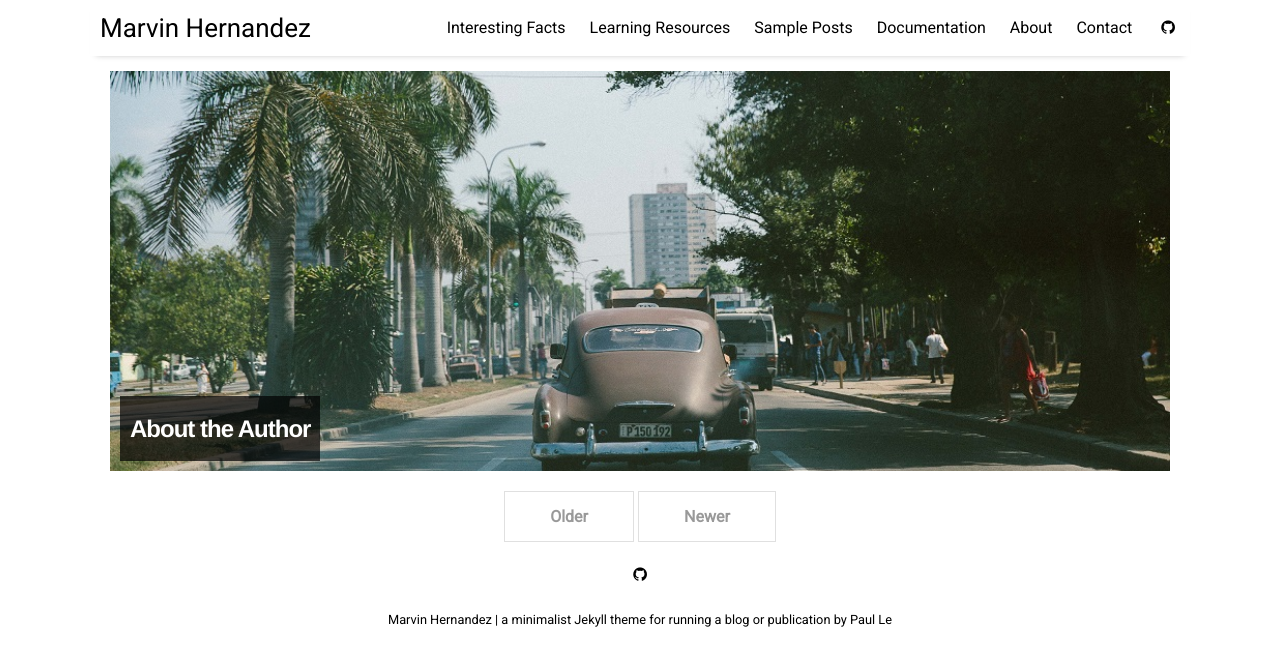
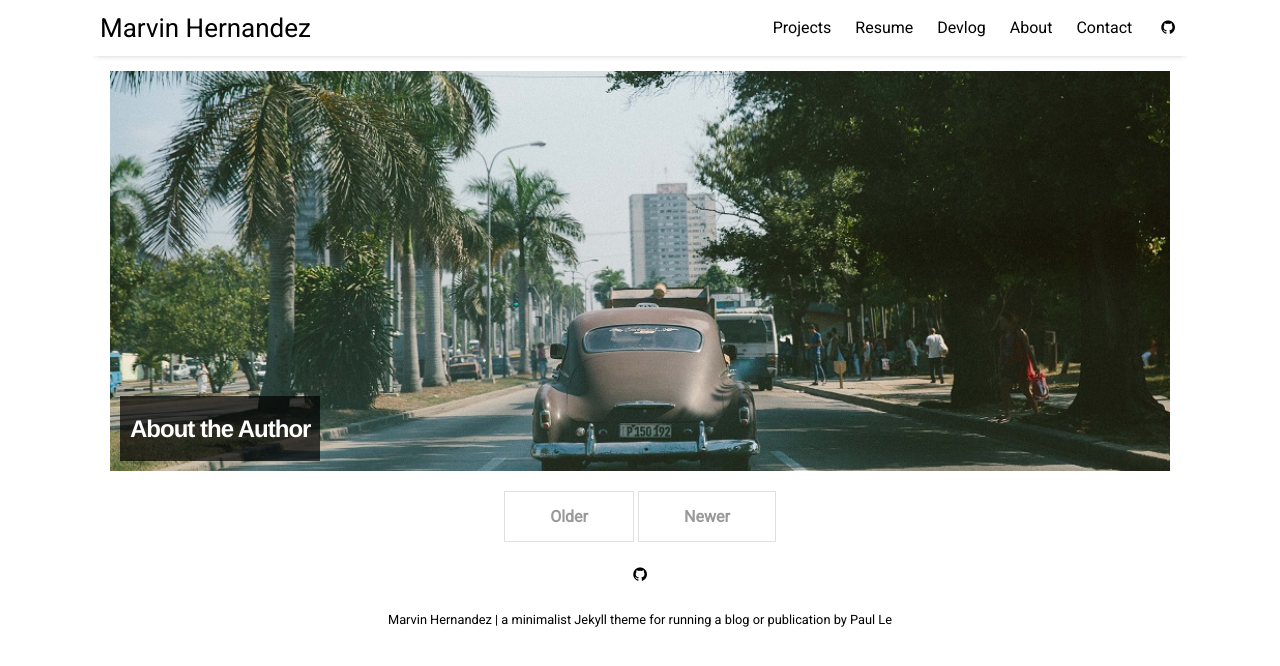
Before and after one commit to mlhernandez08/mlhernandez08.github.io, a Jekyll site: the page built from index.html, in a window 1280 px wide. Shown: the top 666 px of the page. Built offline with Jekyll 4.4.1, drawn with Linux system fonts in a browser that asks for light colours; nearby versions of some CDN libraries; the list of posts is cut into pages by our own code.

Commit message:
settings updated again

```diff
--- a/_data/settings.yml
+++ b/_data/settings.yml
@@ -7,10 +7,9 @@ disqus:
 google-ID: 'UA-112060364-2'
 
 menu:
-- {name: 'Interesting Facts',  url: 'facts'}
-- {name: 'Learning Resources', url: 'resources'}
-- {name: 'Sample Posts',       url: 'sample-posts'}
-- {name: 'Documentation',      url: 'documentation'}
+- {name: 'Projects',  url: 'projects'}
+- {name: 'Resume', url: 'resume'}
+- {name: 'Devlog',       url: 'devlog'}
 - {name: 'About',              url: 'about'}
 - {name: 'Contact',            url: 'contact'}
 
```
